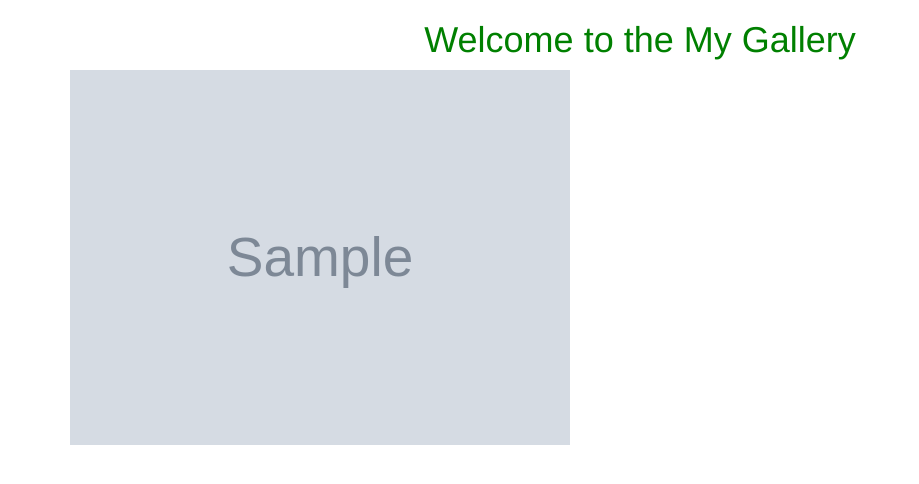
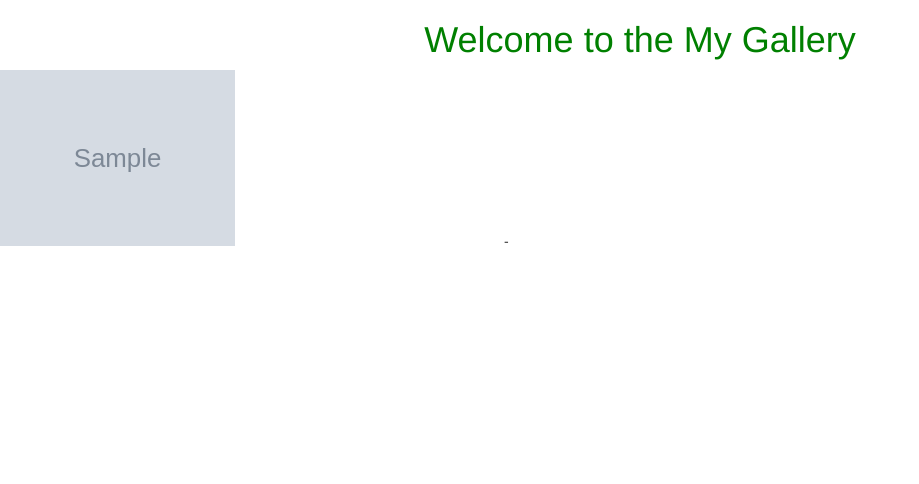
Before and after one commit to Pnshimiye/pixels, a Django app: page / in a window 1280 px wide. Shown: the part 52-536 px from the top of the page, without its empty margins (0-919 px from the left). Run offline with Django 3.2, Linux system fonts and the light colour scheme; tables that the repository leaves empty hold one stand-in row (values such as "Sample post"); grey boxes marked "Sample" are stand-in pictures; some libraries are stand-ins or nearby versions.

Commit message:
remove the container on the modal

```diff
--- a/myGallery/templates/All-pictures/home.html
+++ b/myGallery/templates/All-pictures/home.html
@@ -4,36 +4,36 @@
 
 {% for pic in images%}
 
-<div class="container">
-  <div class="row">
 
-      <div class="col-xs-6 col-sm-6 col-md-6 col-lg-6">
-          <!-- <h2 class="text-center"> {{ pic.name }} </h2>
-         -->
+  <div class="row" id="pictures">
+
+      <div class="col-sm-6 col-md-6">
+
       <a href="" data-toggle= "modal" data-target="#{{pic.id}}"><img src="{{pic.image.url}}" class="img-responsive" alt="Image" height="500px" width="500px"></a>
       </div>
 
   </div>
-
-      <div id="{{pic.id}}" class="modal fade" role="dialog" >
+ -
+      <div id="{{pic.id}}" class="modal fade" role="dialog">
           <div class="modal-dialog">
 
-            <!-- Modal content-->
-            <div class="modal-content" height="1000px" width="1000px">
+            <div class="modal-content modal-lg" height="1000px" width="1000px">
               <div class="modal-header">
 
                 <h2 class="modal-title">{{pic.name}}</h2>
-                <h4>{{pic.capture_date}}</h4>
+                <h4> Captured at {{pic.capture_date}}</h4>
 
               </div>
               <div class="modal-body">
-                  <img src="{{pic.image.url}}" class="img-responsive" alt="Image" >
+                  <img src="{{pic.image.url}}" class="img-responsive" alt="Image" height="1000px">
+                <div class ="description">
                 <p>{{pic.description}}</p>
+              </div>
               </div>
               <div class="modal-footer">
                 <button type="button" class="btn btn-default" data-dismiss="modal">Close</button>
               </div>
-            </div>
+
 
           </div>
         </div>
--- a/static/css/styles.css
+++ b/static/css/styles.css
@@ -3,3 +3,24 @@ h1
   text-align: center;
   color: green;
 }
+#pictures{
+display:inline-block;
+}
+/* Three image containers (use 25% for four, and 50% for two, etc) */
+.column {
+  float: left;
+  width: 33.33%;
+  padding: 5px;
+}
+
+/* Clear floats after image containers */
+.row::after {
+  content: "";
+  clear: both;
+  display: table;
+}
+@media (min-width: 992px) {
+  .modal-lg {
+    width: 900px;
+  }
+}
```
Also changed, not shown: media/image/Bisate.jpg (added), media/image/hotel.jpg (added), media/image/intore.jpg (added), media/image/kigali-city-Rwanda_XiZRApV.jpg (added), media/image/kigali2.jpeg (added), media/image/salads.jpg (added).
